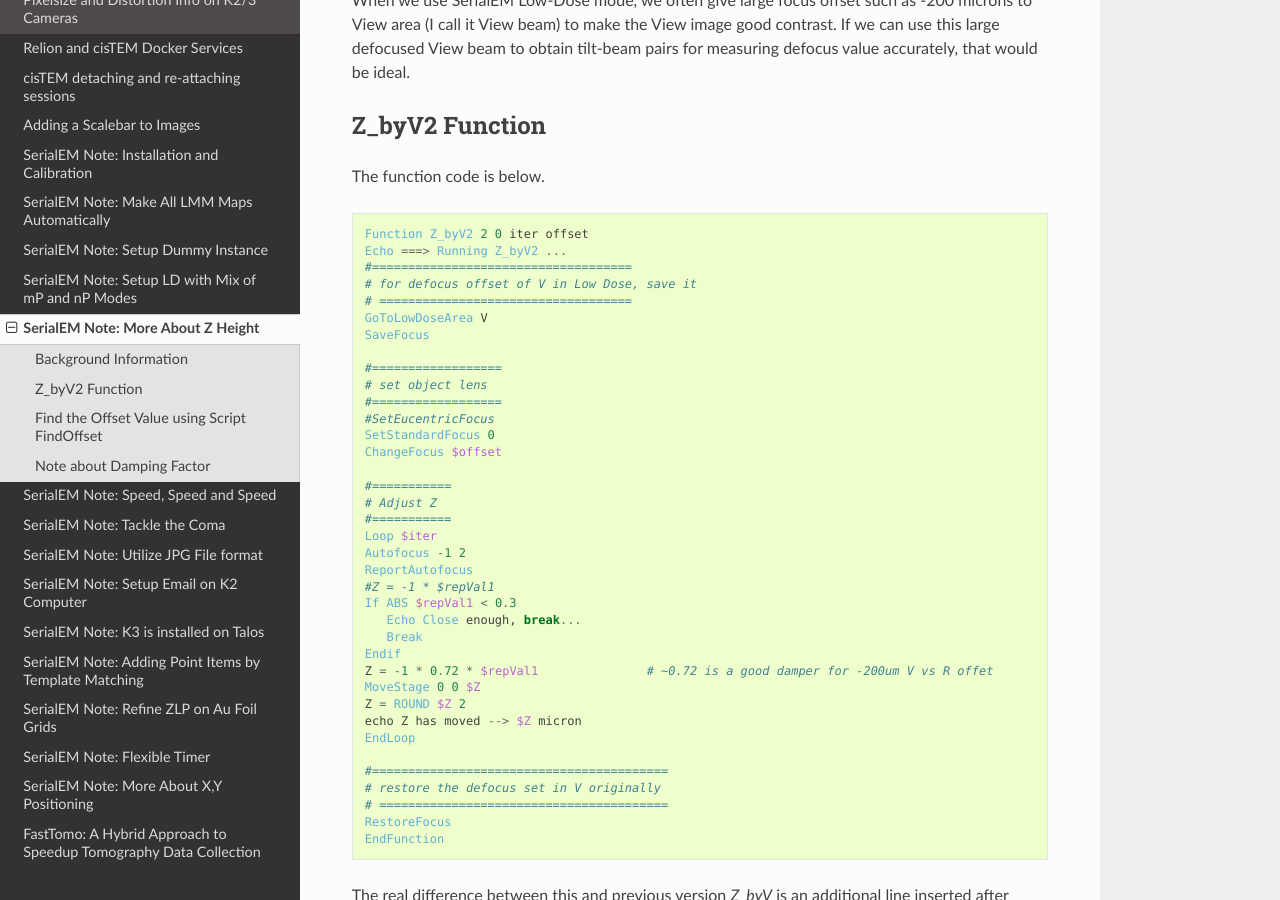
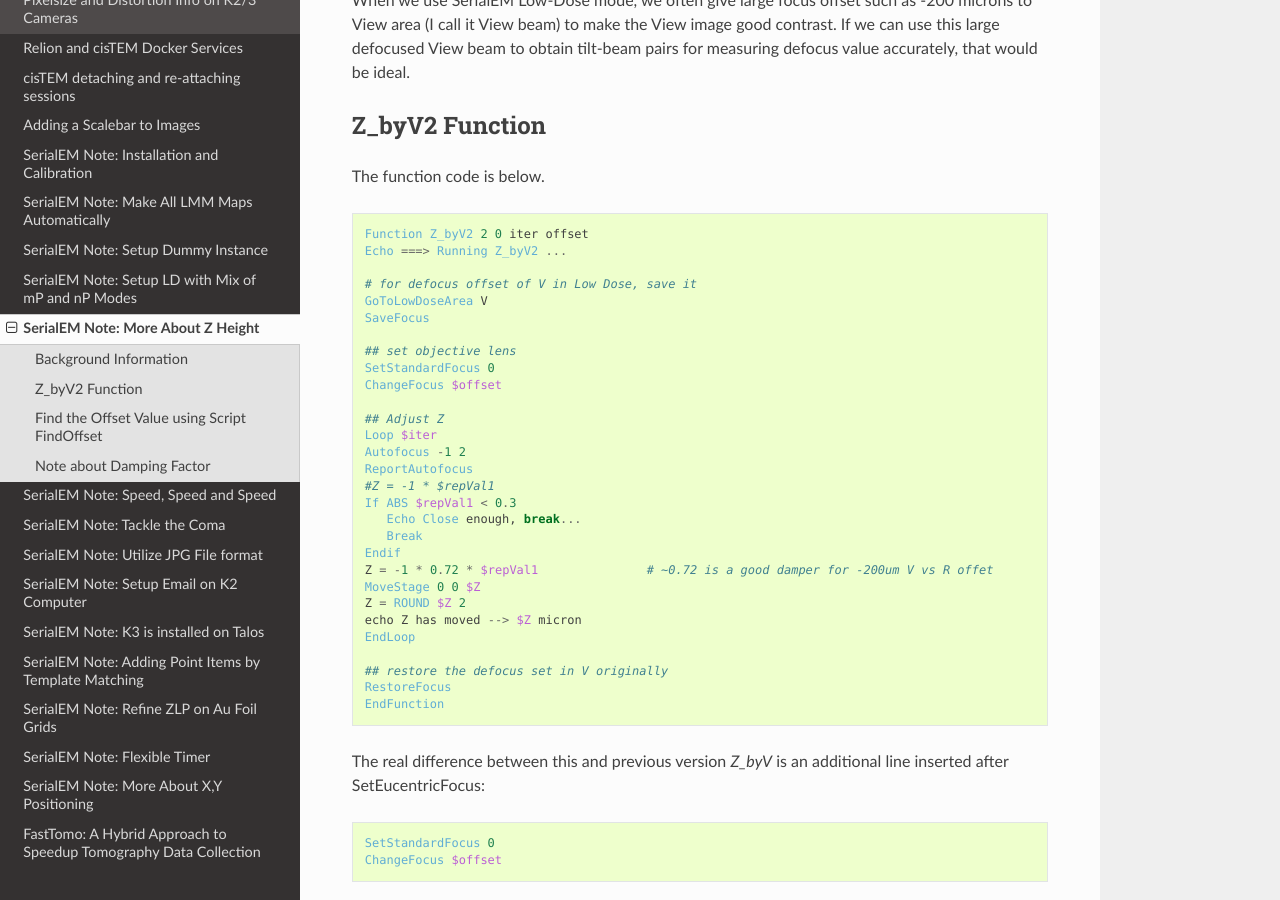
Before and after one commit to xuchen66/sphinx-emdocs, a Sphinx documentation site: the page built from source/serialEM-note-more-about-z-height.rst, in a window 1280 px wide and 900 px high, scrolled down 1158 px. Built offline with Sphinx 7.4.7 and the Read the Docs theme 2.0.0, drawn with Linux system fonts in a browser that asks for light colours; pages that are not in the unit, such as notebooks, are missing from menus.

Commit message:
Update serialEM-note-more-about-z-height.rst

```diff
--- a/source/serialEM-note-more-about-z-height.rst
+++ b/source/serialEM-note-more-about-z-height.rst
@@ -50,22 +50,16 @@
 
    Function Z_byV2 2 0 iter offset
    Echo ===> Running Z_byV2 ...
-   #====================================
+
    # for defocus offset of V in Low Dose, save it
-   # ===================================
    GoToLowDoseArea V
    SaveFocus
 
-   #==================
-   # set object lens
-   #==================
-   #SetEucentricFocus
+   ## set objective lens
    SetStandardFocus 0
    ChangeFocus $offset
 
-   #===========
-   # Adjust Z
-   #===========
+   ## Adjust Z
    Loop $iter
    Autofocus -1 2
    ReportAutofocus
@@ -80,9 +74,7 @@
    echo Z has moved --> $Z micron
    EndLoop
 
-   #=========================================
-   # restore the defocus set in V originally
-   # ========================================
+   ## restore the defocus set in V originally
    RestoreFocus
    EndFunction
 
```
Also changed, not shown: other parts of source/serialEM-note-more-about-z-height.rst (+1 -1 lines).
